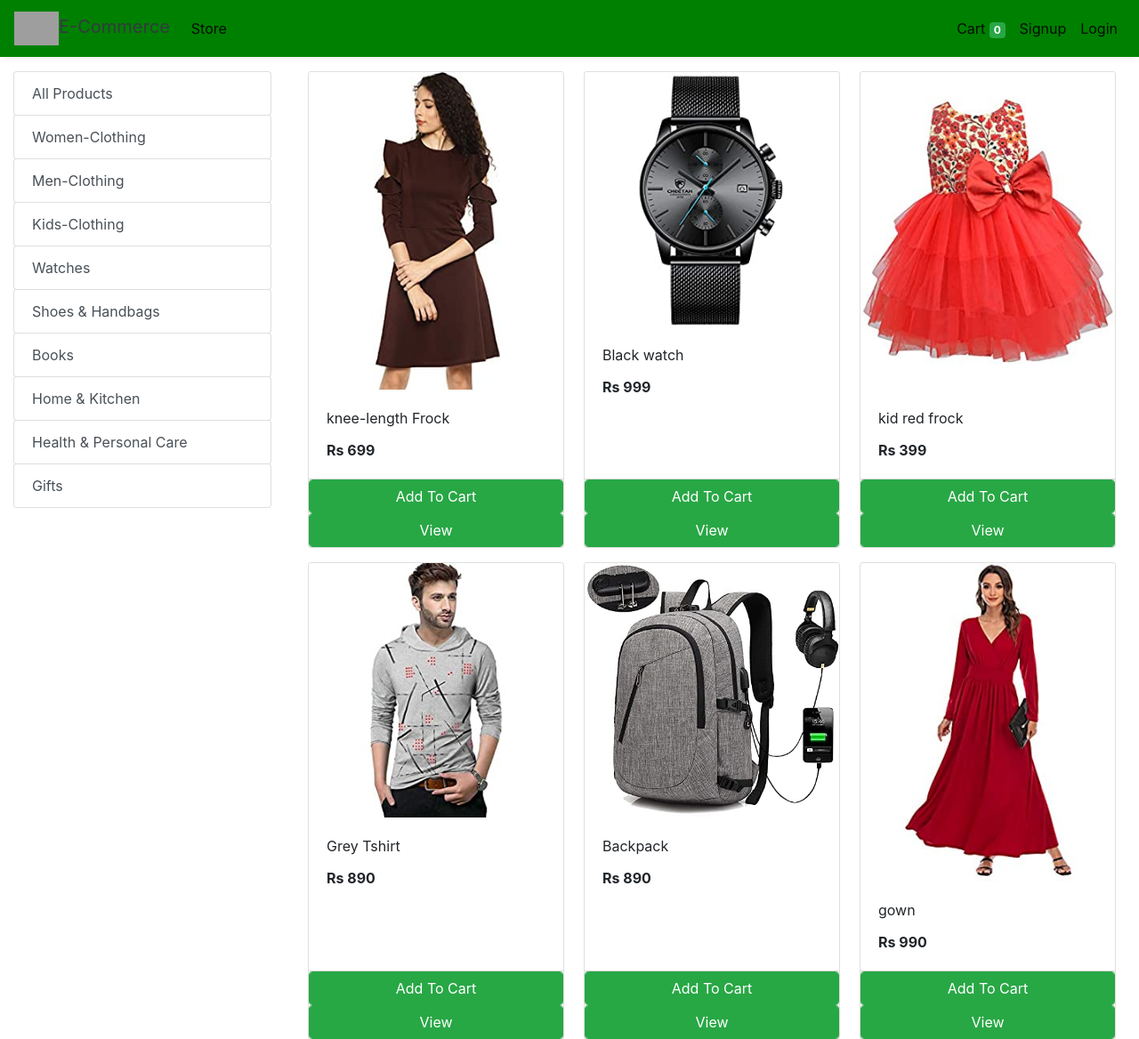
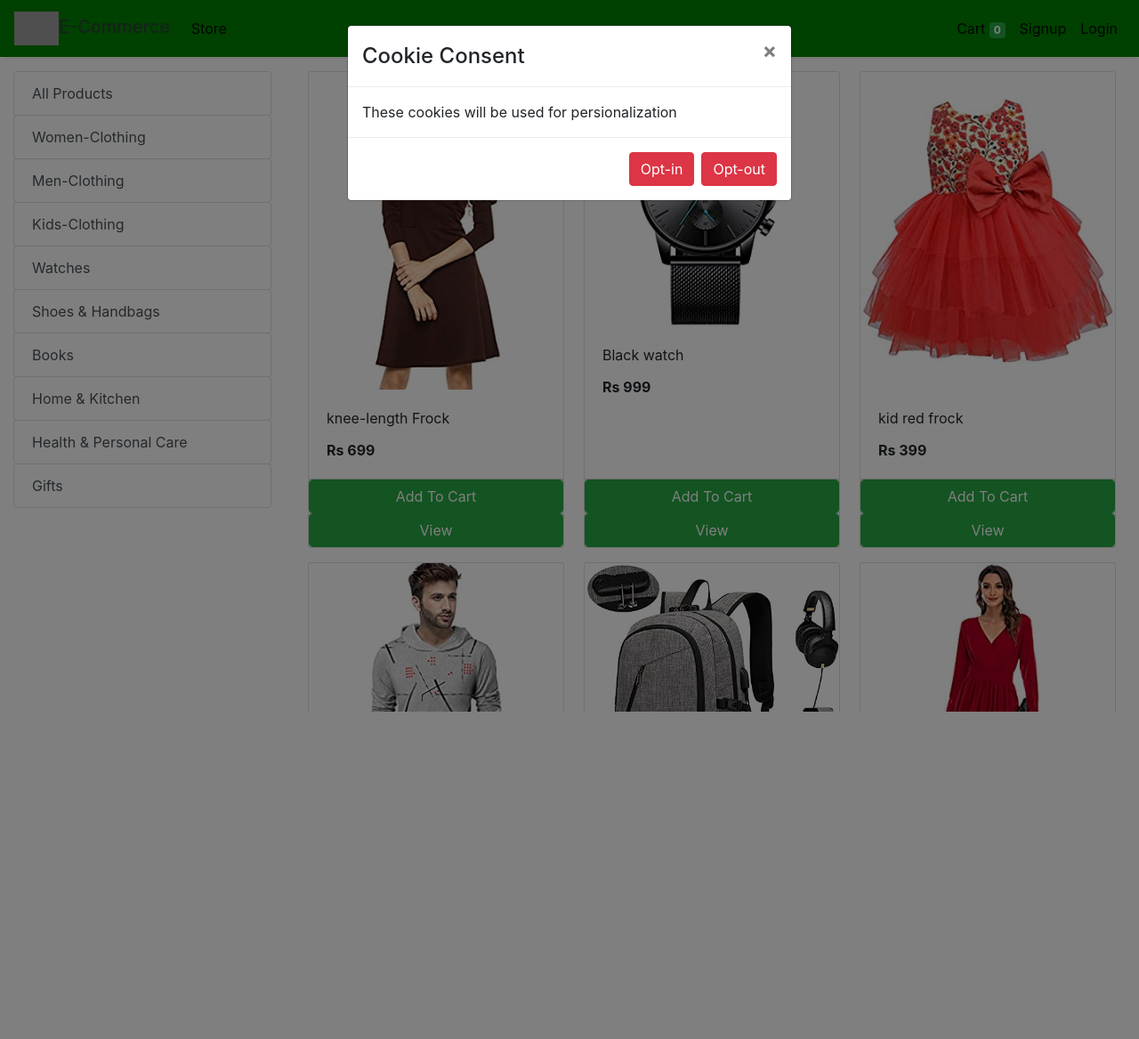
Before and after one commit to MohanKrishnaHB/e-commerce, a Django app: page /store in a window 1280 px wide. Shown: the top 1168 px of the page at 89% size. After the commit the page ends 800 px from the top, so only its background shows below. Run offline with Django 3.2, Linux system fonts and the light colour scheme; data comes from the database, SQL or seed files in the repository; both versions use the stored data as it was after the commit; some libraries are stand-ins or nearby versions; grey boxes are pictures that could not be loaded.

Commit message:
added cookie consent

```diff
--- a/store/templates/base.html
+++ b/store/templates/base.html
@@ -9,7 +9,7 @@
   <!-- Bootstrap CSS -->
   <link rel="stylesheet" href="https://maxcdn.bootstrapcdn.com/bootstrap/4.0.0/css/bootstrap.min.css"
     integrity="sha384-Gn5384xqQ1aoWXA+058RXPxPg6fy4IWvTNh0E263XmFcJlSAwiGgFAW/dAiS6JXm" crossorigin="anonymous">
-
+    <script src="https://ajax.googleapis.com/ajax/libs/jquery/3.6.1/jquery.min.js"></script>
   <title>E-commerce Website</title>
   <script type="text/javascript" src="//cdn.evgnet.com/beacon/wisecodepvtltd/e_commerce/scripts/evergage.min.js"></script>
   <style>
@@ -25,6 +25,65 @@
   font-colour: $teal-200;
 }
   </style>
+
+<!-- Set Cokkie Script Start -->
+<script>
+  const PERSONALIZATION_COOKIE_DETAILS = {
+    cookieKey: "personalization_consent_status",
+    values: {
+      optIn: "opt-in",
+      optOut: "opt-out"
+    }
+  }
+  function setCookie(cname, cvalue, exdays) {
+    const d = new Date();
+    d.setTime(d.getTime() + (exdays * 24 * 60 * 60 * 1000));
+    let expires = "expires="+d.toUTCString();
+    document.cookie = cname + "=" + cvalue + ";" + expires + ";path=/";
+  }
+  function getCookie(cname) {
+    let name = cname + "=";
+    let ca = document.cookie.split(';');
+    for(let i = 0; i < ca.length; i++) {
+      let c = ca[i];
+      while (c.charAt(0) == ' ') {
+        c = c.substring(1);
+      }
+      if (c.indexOf(name) == 0) {
+        return c.substring(name.length, c.length);
+      }
+    }
+    return "";
+  }
+  function create_UUID(){
+      var dt = new Date().getTime();
+      var uuid = 'xxxxxxxx-xxxx-4xxx-yxxx-xxxxxxxxxxxx'.replace(/[xy]/g, function(c) {
+          var r = (dt + Math.random()*16)%16 | 0;
+          dt = Math.floor(dt/16);
+          return (c=='x' ? r :(r&0x3|0x8)).toString(16);
+      });
+      return uuid;
+  }
+  function handleCookieConsent() {
+    var persionalizationCookie = getCookie(PERSONALIZATION_COOKIE_DETAILS.cookieKey);
+    if(persionalizationCookie == "" || persionalizationCookie == null || persionalizationCookie == undefined) {
+      $("#cookieConsentModal").modal();
+    }
+  }
+
+  $(document).ready(function(){
+    handleCookieConsent();
+  });
+
+  function setOptIn() {
+    setCookie(PERSONALIZATION_COOKIE_DETAILS.cookieKey, PERSONALIZATION_COOKIE_DETAILS.values.optIn, "400")
+  }
+  function setOptOut() {
+    setCookie(PERSONALIZATION_COOKIE_DETAILS.cookieKey, PERSONALIZATION_COOKIE_DETAILS.values.optOut, "30")
+  }
+
+  </script>
+<!-- Set Cokkie Script End -->
 </head>
 
 <body>
@@ -88,6 +147,32 @@
 
     </div>
   </nav>
+  <!-- Cookie Consent Start -->
+  <div class="modal" id="cookieConsentModal">
+    <div class="modal-dialog">
+      <div class="modal-content">
+
+        <!-- Modal Header -->
+        <div class="modal-header">
+          <h4 class="modal-title">Cookie Consent</h4>
+          <button type="button" class="close" data-dismiss="modal">&times;</button>
+        </div>
+
+        <!-- Modal body -->
+        <div class="modal-body">
+          These cookies will be used for persionalization
+        </div>
+
+        <!-- Modal footer -->
+        <div class="modal-footer">
+          <button type="button" class="btn btn-danger" data-dismiss="modal" id="opt-in-personalization" onclick="setOptIn()">Opt-in</button>
+          <button type="button" class="btn btn-danger" data-dismiss="modal" id="opt-out-personalization" onclick="setOptOut()">Opt-out</button>
+        </div>
+
+      </div>
+    </div>
+  </div>
+  <!-- Cookie Consent End -->
   <!---->
   {% block content %}{% endblock %}
 
```
Also changed, not shown: db.sqlite3.
